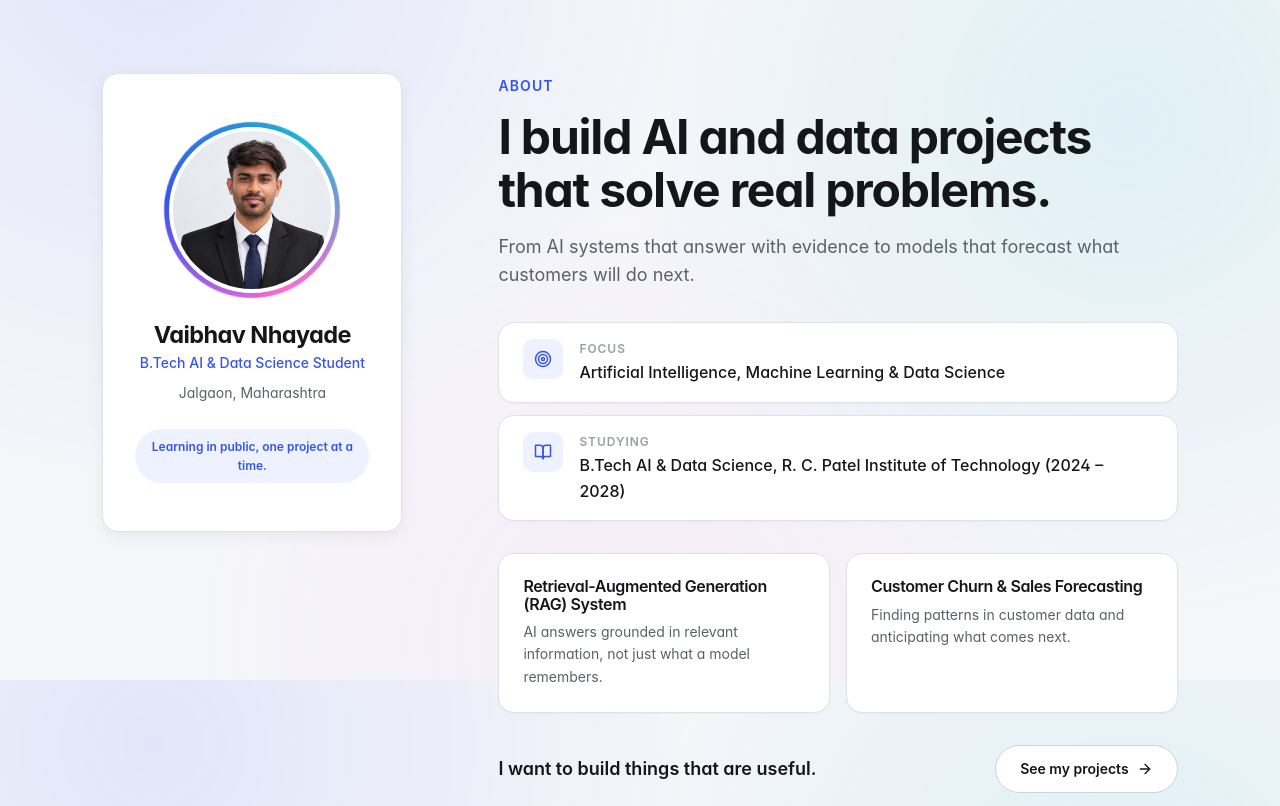
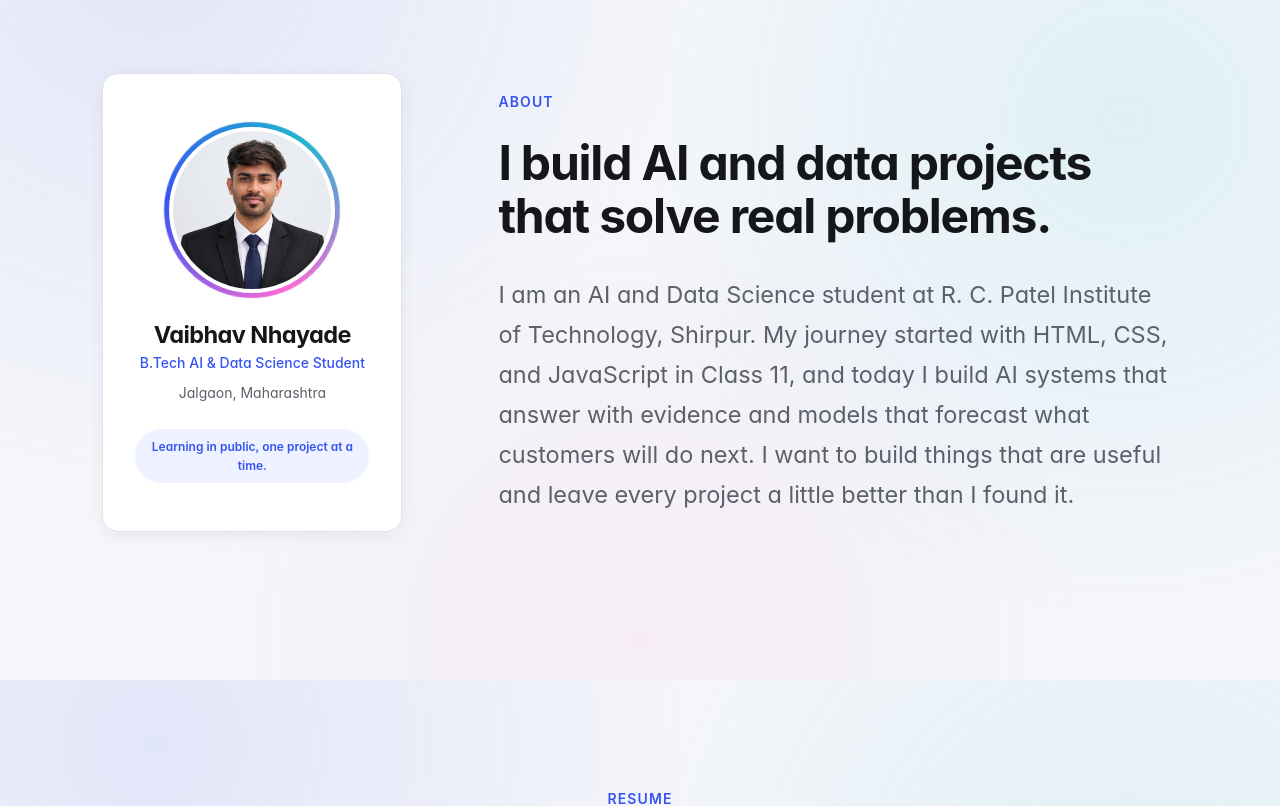
Before and after one commit to vaibhav-nhayade/career-portfolio, a React (Vite) app: page / in a window 1280 px wide. Shown: the part 920-1726 px from the top of the page. Built offline with nearby package versions, Linux system fonts and the light colour scheme.

Commit message:
refactor(about): keep only headline and short paragraph
Removes the focus and studying boxes, project cards, and closing button. The short bio now fills the right column beside the unchanged profile card.

```diff
--- a/src/components/about/AboutSection.css
+++ b/src/components/about/AboutSection.css
@@ -7,10 +7,10 @@
   display: grid;
   grid-template-columns: 300px minmax(0, 1fr);
   gap: var(--space-12);
-  align-items: start;
+  align-items: center;
 }
 
-/* Profile card: unchanged from the previous design */
+/* Profile card: unchanged */
 .about__profile {
   position: sticky;
   top: 110px;
@@ -90,15 +90,15 @@
   color: var(--color-accent);
 }
 
-/* Right column: short and scannable */
+/* Right column: headline and short paragraph only */
 .about__content {
   display: flex;
   flex-direction: column;
-  gap: var(--space-6);
+  gap: var(--space-4);
 }
 
 .about__headline {
-  margin-top: var(--space-3);
+  margin-top: var(--space-2);
   font-size: var(--text-3xl);
   font-weight: var(--font-bold);
   letter-spacing: var(--tracking-tight);
@@ -106,102 +106,12 @@
   color: var(--color-ink);
 }
 
-.about__lede {
+.about__paragraph {
+  max-width: 60ch;
   margin-top: var(--space-4);
-  font-size: var(--text-lg);
-  line-height: 1.6;
+  font-size: var(--text-xl);
+  line-height: 1.7;
   color: var(--color-ink-muted);
-}
-
-.about__facts {
-  display: flex;
-  flex-direction: column;
-  gap: var(--space-3);
-  margin: 0;
-}
-
-.about__fact {
-  display: flex;
-  align-items: flex-start;
-  gap: var(--space-4);
-  padding: var(--space-4) var(--space-5);
-  background: var(--color-bg-elevated);
-  border: 1px solid var(--color-border);
-  border-radius: var(--radius-lg);
-  box-shadow: var(--shadow-sm);
-}
-
-.about__fact-icon {
-  flex-shrink: 0;
-  display: flex;
-  align-items: center;
-  justify-content: center;
-  width: 40px;
-  height: 40px;
-  border-radius: var(--radius-md);
-  background: var(--color-accent-soft);
-  color: var(--color-accent);
-}
-
-.about__fact-label {
-  font-size: var(--text-xs);
-  font-weight: var(--font-semibold);
-  letter-spacing: var(--tracking-wide);
-  text-transform: uppercase;
-  color: var(--color-ink-faint);
-}
-
-.about__fact-value {
-  margin: 2px 0 0;
-  font-weight: var(--font-medium);
-  color: var(--color-ink);
-}
-
-.about__projects {
-  display: grid;
-  grid-template-columns: repeat(auto-fit, minmax(240px, 1fr));
-  gap: var(--space-4);
-}
-
-.about__project {
-  padding: var(--space-5);
-  background: var(--color-bg-elevated);
-  border: 1px solid var(--color-border);
-  border-radius: var(--radius-lg);
-  box-shadow: var(--shadow-sm);
-  transition: transform var(--duration-base) var(--ease-out),
-    border-color var(--duration-base) var(--ease-out);
-}
-
-.about__project:hover {
-  transform: translateY(-3px);
-  border-color: var(--color-accent);
-}
-
-.about__project-title {
-  font-size: var(--text-base);
-  font-weight: var(--font-semibold);
-  color: var(--color-ink);
-}
-
-.about__project p {
-  margin-top: var(--space-2);
-  font-size: var(--text-sm);
-  line-height: 1.6;
-}
-
-.about__footer {
-  display: flex;
-  flex-wrap: wrap;
-  align-items: center;
-  justify-content: space-between;
-  gap: var(--space-4);
-}
-
-.about__closing {
-  font-size: var(--text-lg);
-  font-weight: var(--font-semibold);
-  color: var(--color-ink);
 }
 
 /* Responsive */
@@ -225,4 +135,8 @@
   .about__headline {
     font-size: var(--text-2xl);
   }
+
+  .about__paragraph {
+    font-size: var(--text-lg);
+  }
 }
--- a/src/components/about/AboutSection.jsx
+++ b/src/components/about/AboutSection.jsx
@@ -1,13 +1,9 @@
-import { FiBookOpen, FiTarget, FiArrowRight } from 'react-icons/fi'
 import { aboutShort } from '../../data/about.js'
 import { personal } from '../../data/personal.js'
-import Button from '../ui/Button.jsx'
 import './AboutSection.css'
 
-const FACT_ICONS = { target: FiTarget, book: FiBookOpen }
-
 function AboutSection() {
-  const { eyebrow, headline, lede, facts, projects, closing, ctaLabel } = aboutShort
+  const { eyebrow, headline, paragraph } = aboutShort
 
   return (
     <section className="about" id="about" aria-labelledby="about-title">
@@ -25,47 +21,11 @@ function AboutSection() {
         </aside>
 
         <div className="about__content">
-          <header>
-            <span className="eyebrow">{eyebrow}</span>
-            <h2 id="about-title" className="about__headline">
-              {headline}
-            </h2>
-            <p className="about__lede">{lede}</p>
-          </header>
-
-          <dl className="about__facts">
-            {facts.map((fact) => {
-              const Icon = FACT_ICONS[fact.icon] ?? FiTarget
-              return (
-                <div key={fact.label} className="about__fact">
-                  <span className="about__fact-icon" aria-hidden="true">
-                    <Icon size={18} />
-                  </span>
-                  <div>
-                    <dt className="about__fact-label">{fact.label}</dt>
-                    <dd className="about__fact-value">{fact.value}</dd>
-                  </div>
-                </div>
-              )
-            })}
-          </dl>
-
-          <div className="about__projects">
-            {projects.map((project) => (
-              <article key={project.title} className="about__project">
-                <h3 className="about__project-title">{project.title}</h3>
-                <p>{project.description}</p>
-              </article>
-            ))}
-          </div>
-
-          <div className="about__footer">
-            <p className="about__closing">{closing}</p>
-            <Button href="#projects" variant="secondary">
-              {ctaLabel}
-              <FiArrowRight size={16} aria-hidden="true" />
-            </Button>
-          </div>
+          <span className="eyebrow">{eyebrow}</span>
+          <h2 id="about-title" className="about__headline">
+            {headline}
+          </h2>
+          <p className="about__paragraph">{paragraph}</p>
         </div>
       </div>
     </section>
--- a/src/data/about.js
+++ b/src/data/about.js
@@ -1,36 +1,9 @@
 /**
- * Short About section content. Keep it brief: visitors skim.
- * Facts icons: target | book
+ * About section text. Keep it short.
  */
 export const aboutShort = {
   eyebrow: 'About',
   headline: 'I build AI and data projects that solve real problems.',
-  lede: 'From AI systems that answer with evidence to models that forecast what customers will do next.',
-
-  facts: [
-    {
-      icon: 'target',
-      label: 'Focus',
-      value: 'Artificial Intelligence, Machine Learning & Data Science',
-    },
-    {
-      icon: 'book',
-      label: 'Studying',
-      value: 'B.Tech AI & Data Science, R. C. Patel Institute of Technology (2024 – 2028)',
-    },
-  ],
-
-  projects: [
-    {
-      title: 'Retrieval-Augmented Generation (RAG) System',
-      description: 'AI answers grounded in relevant information, not just what a model remembers.',
-    },
-    {
-      title: 'Customer Churn & Sales Forecasting',
-      description: 'Finding patterns in customer data and anticipating what comes next.',
-    },
-  ],
-
-  closing: 'I want to build things that are useful.',
-  ctaLabel: 'See my projects',
+  paragraph:
+    'I am an AI and Data Science student at R. C. Patel Institute of Technology, Shirpur. My journey started with HTML, CSS, and JavaScript in Class 11, and today I build AI systems that answer with evidence and models that forecast what customers will do next. I want to build things that are useful and leave every project a little better than I found it.',
 }
```
